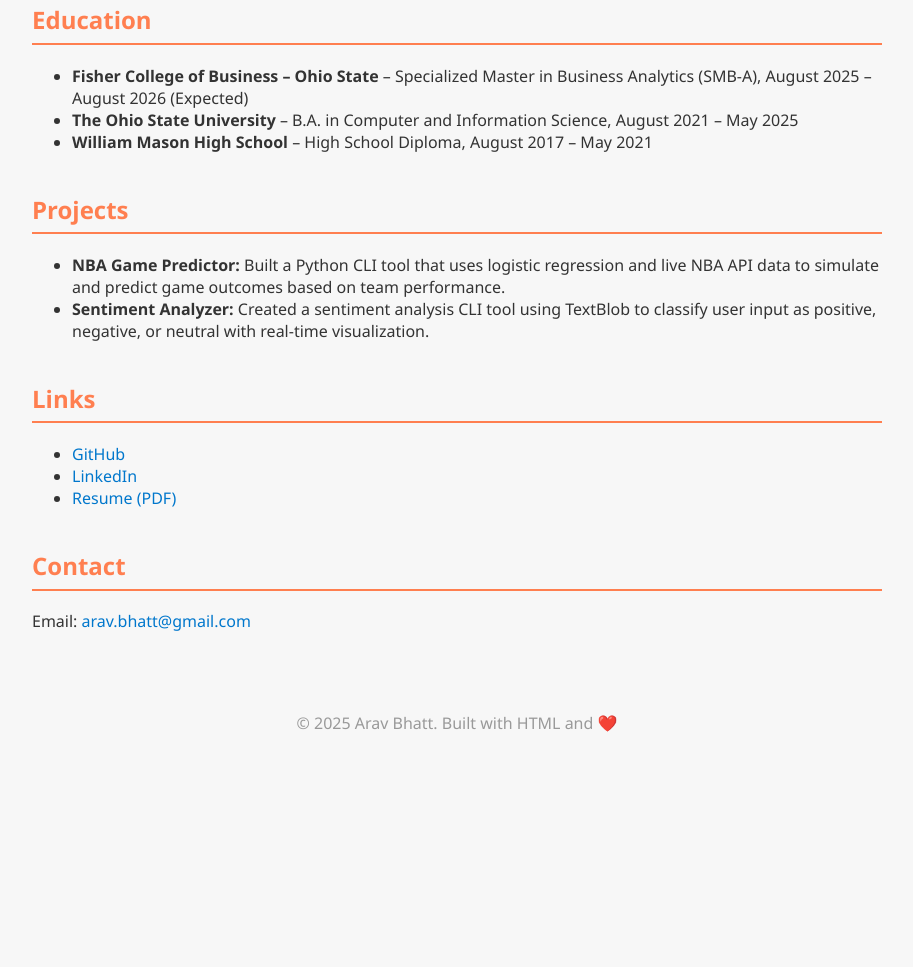
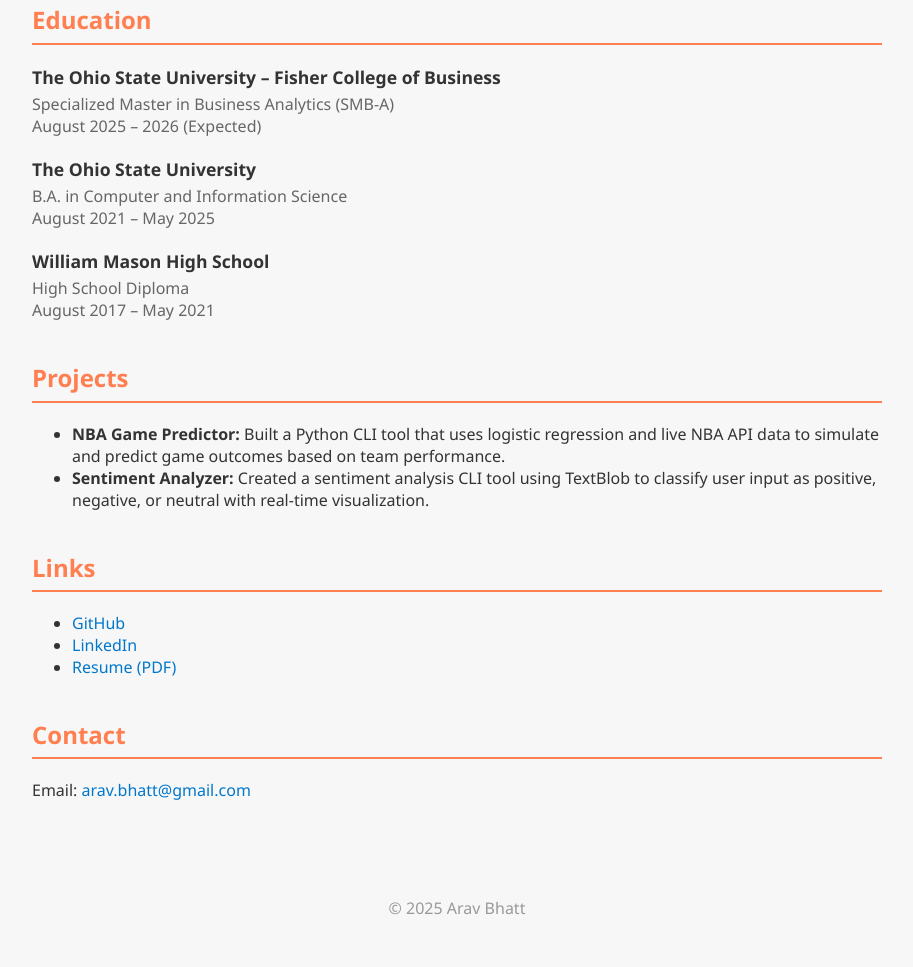
Before and after one commit to aravbhatt/aravbhatt.github.io, a plain HTML site: page index.html in a window 1280 px wide. Shown: the part 759-1726 px from the top of the page, without its empty margins (183-1096 px from the left). Before the commit the page ends 1525 px from the top, so only its background shows below. Drawn offline with Linux system fonts and the light colour scheme.

Commit message:
Update index.html

```diff
--- a/index.html
+++ b/index.html
@@ -46,6 +46,17 @@
       color: #0077cc;
       text-decoration: none;
     }
+    .edu-entry {
+      margin-bottom: 1.2rem;
+    }
+    .edu-entry h3 {
+      margin: 0 0 0.3rem 0;
+      font-size: 1.1rem;
+    }
+    .edu-entry p {
+      margin: 0;
+      color: #666;
+    }
     footer {
       text-align: center;
       padding: 2rem 1rem;
@@ -71,11 +82,21 @@
 
     <section>
       <h2>Education</h2>
-      <ul>
-        <li><strong>Fisher College of Business – Ohio State</strong> – Specialized Master in Business Analytics (SMB-A), August 2025 – August 2026 (Expected)</li>
-        <li><strong>The Ohio State University</strong> – B.A. in Computer and Information Science, August 2021 – May 2025</li>
-        <li><strong>William Mason High School</strong> – High School Diploma, August 2017 – May 2021</li>
-      </ul>
+      <div class="edu-entry">
+        <h3>The Ohio State University – Fisher College of Business</h3>
+        <p>Specialized Master in Business Analytics (SMB-A)</p>
+        <p>August 2025 – 2026 (Expected)</p>
+      </div>
+      <div class="edu-entry">
+        <h3>The Ohio State University</h3>
+        <p>B.A. in Computer and Information Science</p>
+        <p>August 2021 – May 2025</p>
+      </div>
+      <div class="edu-entry">
+        <h3>William Mason High School</h3>
+        <p>High School Diploma</p>
+        <p>August 2017 – May 2021</p>
+      </div>
     </section>
 
     <section>
@@ -102,7 +123,7 @@
   </div>
 
   <footer>
-    &copy; 2025 Arav Bhatt. Built with HTML and ❤️
+    <p>&copy; 2025 Arav Bhatt</p>
   </footer>
 </body>
 </html>
```
